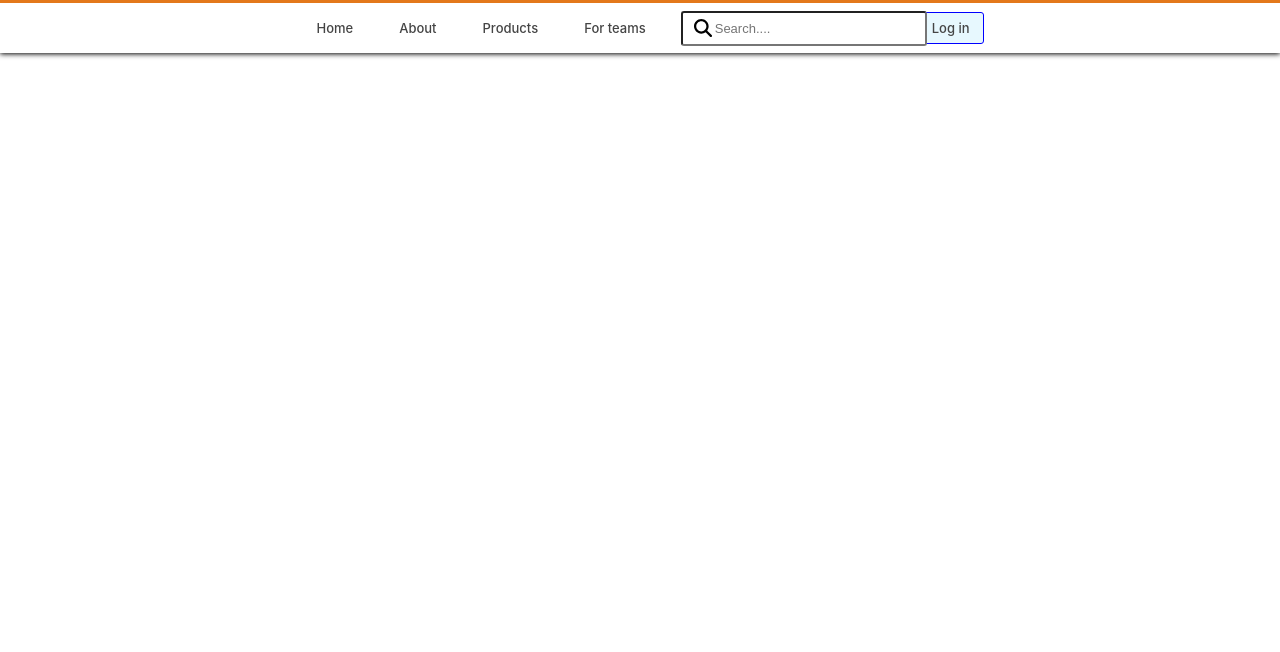
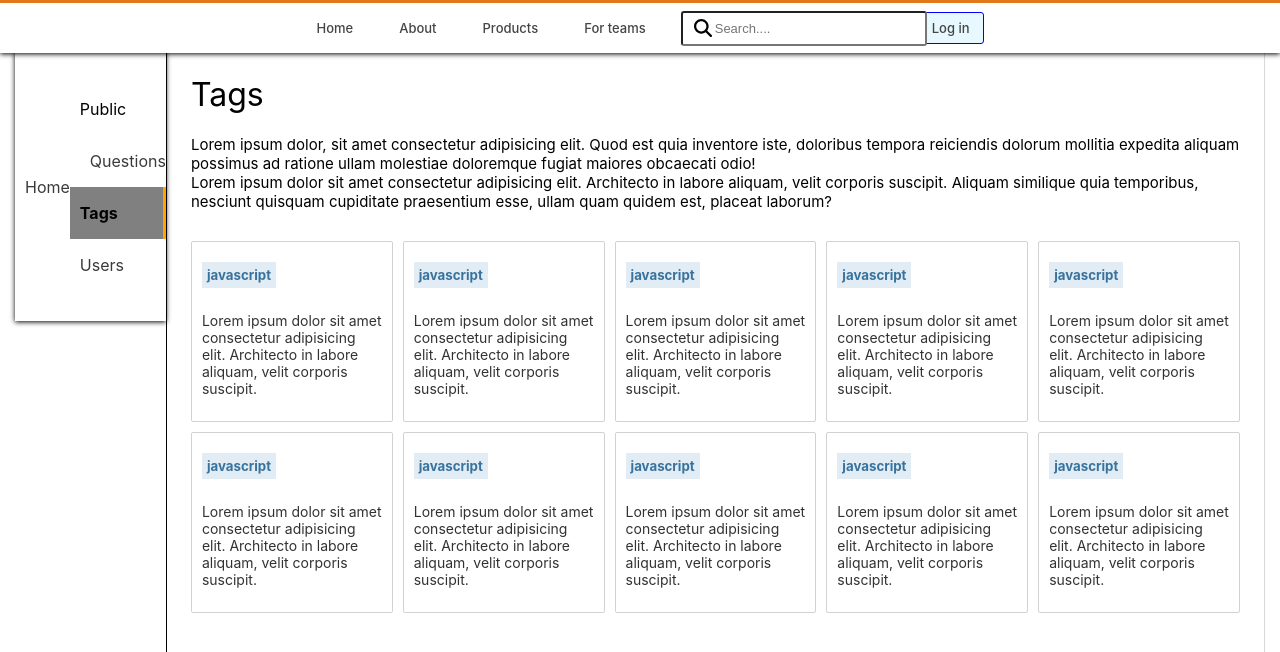
Before and after one commit to amithakkar/my-react-app, a React (Create React App) app in the folder client/: page /Tags in a window 1280 px wide. Shown: the top 652 px of the page. Built offline with nearby package versions, Linux system fonts and the light colour scheme; no server answers.

Commit message:
add tags page

```diff
--- a/client/src/AllRoutes.jsx
+++ b/client/src/AllRoutes.jsx
@@ -5,6 +5,8 @@ import Auth from './pages/Auth/Auth'
 import Questions from './pages/Questions/Questions'
 import AskQuestion from './pages/AskQuestion/AskQuestion'
 import DisplayQuestion from './pages/Questions/DisplayQuestion'
+import Tags from './pages/Tags/Tags'
+
     const AllRoutes = () => {
         return(
                 <Routes>
@@ -12,7 +14,8 @@ import DisplayQuestion from './pages/Questions/DisplayQuestion'
                     <Route  path='/Auth' element={<Auth />} />
                     <Route  path='/Questions' element={<Questions />} />
                     <Route  path='/AskQuestion' element={<AskQuestion  />} />
-                    <Route  path='/Questions/:id' element={<DisplayQuestion  />} />
+                    <Route path='/Questions/:id' element={<DisplayQuestion  />} />
+                    <Route path='/Tags' element={<Tags />} />
                 </Routes>
             )
     }
--- /dev/null
+++ b/client/src/pages/Tags/Tags.css
@@ -0,0 +1,34 @@
+.tags-h1{
+    margin-top:50px ;
+    font-weight: 400;
+}
+.tags-p{
+    margin: 0px;
+    font-size: 15px;
+}
+.tags-list-container{
+    padding: 30px 0px;
+    display: grid;
+    grid-template-columns: repeat(auto-fill,minmax(200px,1fr));
+    gap: 10px;
+}
+.home-container-2{
+    display: block;
+}
+.tag{
+    padding: 10px;
+    border: solid 1px #d2d2d2;
+    border-radius: 2px;
+}
+.tag h5{
+    display: inline-block;
+    margin: 10px 0px;
+    padding: 5px 5px;
+    background-color: #e1ecf4;
+    color: #39739d;
+}
+.tag p{
+    font-size: 14px;
+    color: #323232;
+    line-height: 17px;
+}
--- /dev/null
+++ b/client/src/pages/Tags/Tags.jsx
@@ -0,0 +1,67 @@
+import React from "react";
+import LeftSidebar from "../../components/LeftSidebar/LeftSidebar";
+import TagsList from "./TagsList";
+import './Tags.css'
+
+const Tags = () => {
+
+    const tagsList = [{
+        id:1,
+        tagName: "javascript",
+        tagDesc: "Lorem ipsum dolor sit amet consectetur adipisicing elit. Architecto in labore aliquam, velit corporis suscipit. "
+    },{
+        id:2,
+        tagName: "javascript",
+        tagDesc: "Lorem ipsum dolor sit amet consectetur adipisicing elit. Architecto in labore aliquam, velit corporis suscipit. "
+    },{
+        id:3,
+        tagName: "javascript",
+        tagDesc: "Lorem ipsum dolor sit amet consectetur adipisicing elit. Architecto in labore aliquam, velit corporis suscipit. "
+    },{
+        id:4,
+        tagName: "javascript",
+        tagDesc: "Lorem ipsum dolor sit amet consectetur adipisicing elit. Architecto in labore aliquam, velit corporis suscipit. "
+    },{
+        id:5,
+        tagName: "javascript",
+        tagDesc: "Lorem ipsum dolor sit amet consectetur adipisicing elit. Architecto in labore aliquam, velit corporis suscipit. "
+    },{
+        id:6,
+        tagName: "javascript",
+        tagDesc: "Lorem ipsum dolor sit amet consectetur adipisicing elit. Architecto in labore aliquam, velit corporis suscipit. "
+    },{
+        id:7,
+        tagName: "javascript",
+        tagDesc: "Lorem ipsum dolor sit amet consectetur adipisicing elit. Architecto in labore aliquam, velit corporis suscipit. "
+    },{
+        id:8,
+        tagName: "javascript",
+        tagDesc: "Lorem ipsum dolor sit amet consectetur adipisicing elit. Architecto in labore aliquam, velit corporis suscipit. "
+    },{
+        id:9,
+        tagName: "javascript",
+        tagDesc: "Lorem ipsum dolor sit amet consectetur adipisicing elit. Architecto in labore aliquam, velit corporis suscipit. "
+    },{
+        id:10,
+        tagName: "javascript",
+        tagDesc: "Lorem ipsum dolor sit amet consectetur adipisicing elit. Architecto in labore aliquam, velit corporis suscipit. "
+    }]
+    return (
+        <div className="home-container-1">
+            <LeftSidebar />
+            <div className="home-container-2">
+                <h1 className="tags-h1">Tags</h1>
+                <p className="tags-p">Lorem ipsum dolor, sit amet consectetur adipisicing elit. Quod est quia inventore iste, doloribus tempora reiciendis dolorum mollitia expedita aliquam possimus ad ratione ullam molestiae doloremque fugiat maiores obcaecati odio!</p>
+                <p className="tags-p">Lorem ipsum dolor sit amet consectetur adipisicing elit. Architecto in labore aliquam, velit corporis suscipit. Aliquam similique quia temporibus, nesciunt quisquam cupiditate praesentium esse, ullam quam quidem est, placeat laborum?</p>
+                <div className="tags-list-container">
+                    {
+                        tagsList.map((tag) => (
+                            <TagsList tag={tag} key={tagsList.id}/>
+                        ))
+                    }
+                </div>
+            </div>
+        </div>
+    )
+}
+export default Tags
--- /dev/null
+++ b/client/src/pages/Tags/TagsList.jsx
@@ -0,0 +1,12 @@
+import React from "react";
+import './Tags.css';
+
+const TagsList = ({ tag }) => {
+    return (
+        <div className="tag">
+            <h5>{tag.tagName}</h5>
+            <p>{tag.tagDesc}</p>
+        </div>
+    )
+}
+export default TagsList
```
